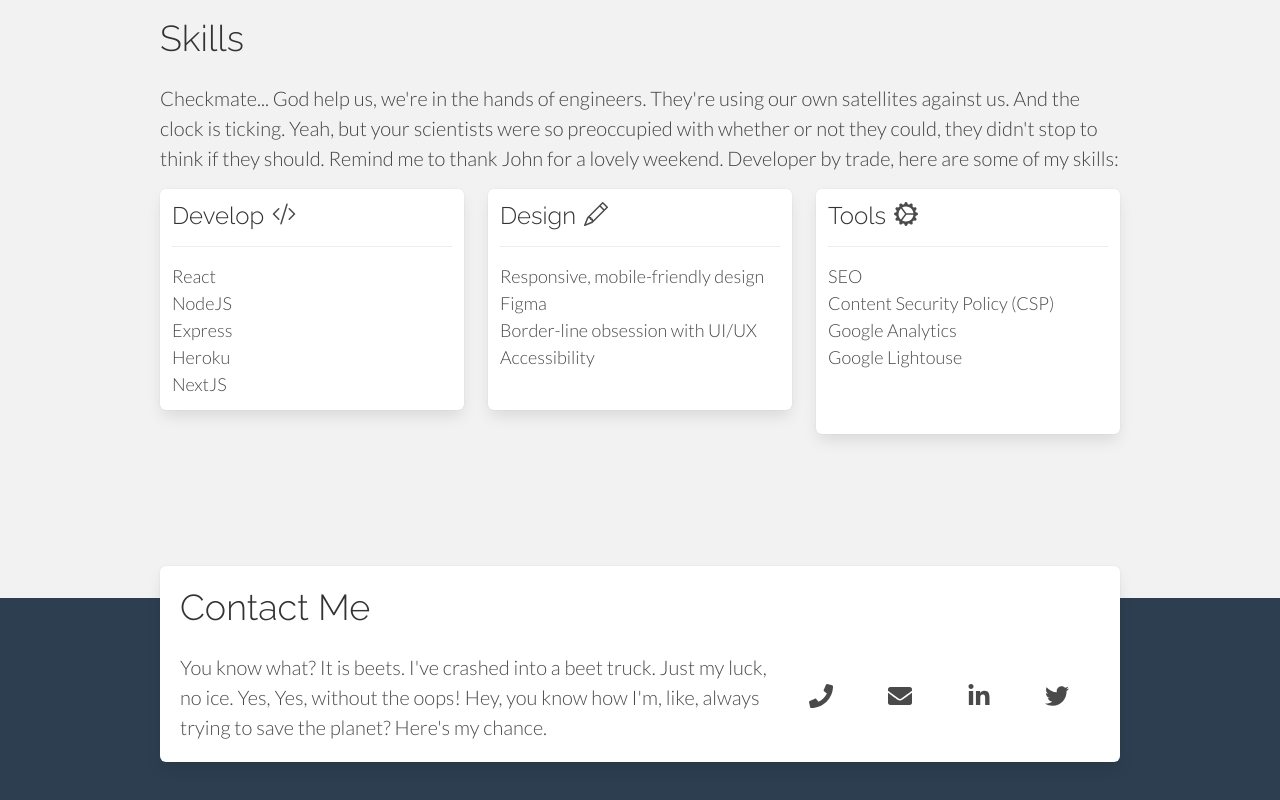
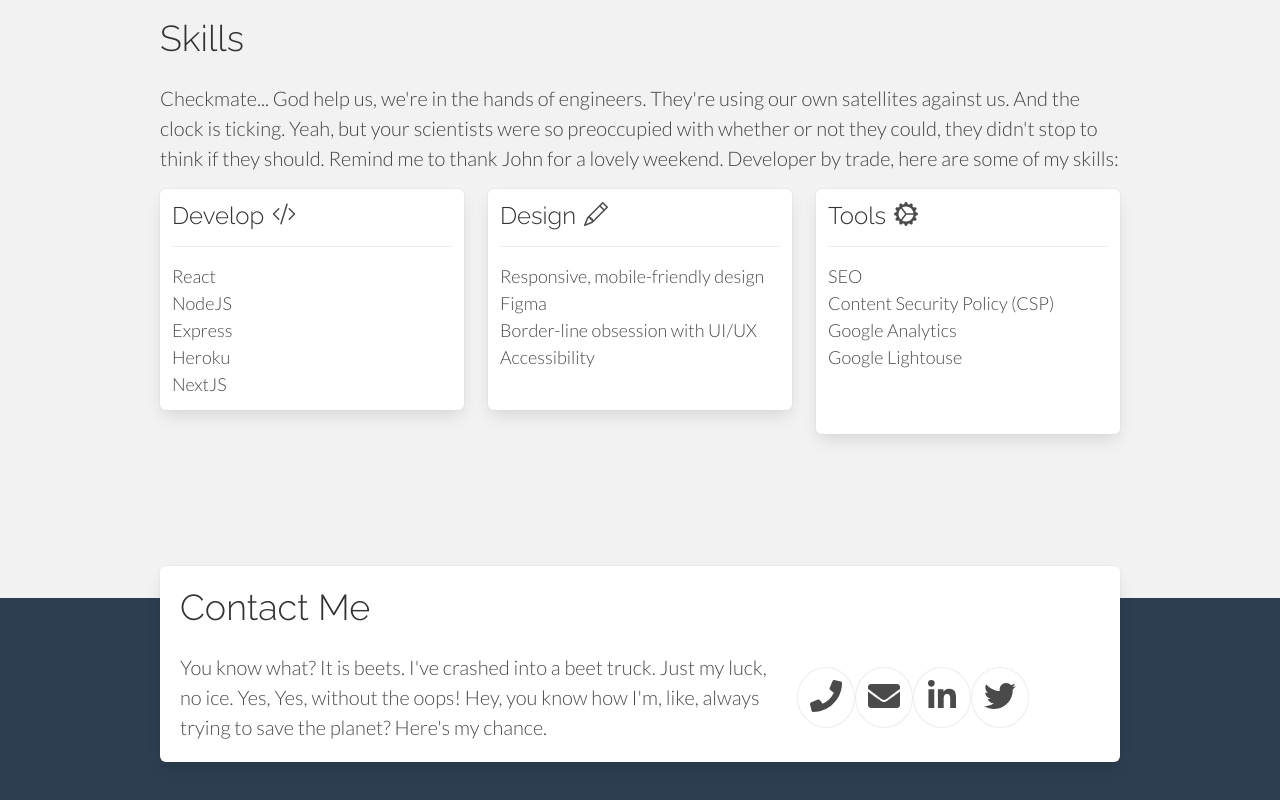
Before and after one commit to cbonaco1/personal_page, a Next.js app: page / in a window 1280 px wide. Shown: the part 3634-4434 px from the top of the page. Built offline with nearby package versions, Linux system fonts and the light colour scheme.

Commit message:
more icon styling

```diff
--- a/src/sections/Contact.jsx
+++ b/src/sections/Contact.jsx
@@ -4,9 +4,11 @@ import Section from "./Section";
 
 import styles from "styles/Contact.module.scss";
 
+const myEmail = 'christian.bonacore@gmail.com';
+
 const copyEmailToClipboard = () => {
-  navigator.clipboard.writeText('christian.bonacore@gmail.com')
-    .then(() => alert('copied email to clipboard!'))
+  navigator.clipboard.writeText(myEmail)
+    .then(() => alert(`copied ${myEmail} to clipboard!`));
 }
 
 const Contact = () => {
@@ -23,23 +25,25 @@ const Contact = () => {
             </p>
           </div>
           <div className="column is-one-third-desktop">
+            {/* show msg on hover */}
+            {/* https://stackoverflow.com/questions/2011142/how-to-change-the-style-of-the-title-attribute-inside-an-anchor-tag */}
             <ul className="columns is-mobile is-vcentered">
-              <li className={`column`}>
+              <li className={`column is-narrow ${styles.icon}`}>
                 <a href="tel:6314334415" title="631-433-4415">
-                  <FaPhone />
+                  <FaPhone size="2rem" />
                 </a>
               </li>
-              <li className="column is-clickable" tabIndex="0" onClick={copyEmailToClipboard}>
-                <FaEnvelope />
+              <li className={`column is-narrow is-clickable ${styles.icon}`} tabIndex="0" onClick={copyEmailToClipboard}>
+                <FaEnvelope size="2rem" />
               </li>
-              <li className="column">
+              <li className={`column is-narrow ${styles.icon}`}>
                 <a href="https://www.linkedin.com/in/christianbonacore" title="LinkedIn" target="_blank">
-                  <FaLinkedinIn />
+                  <FaLinkedinIn size="2rem" />
                 </a>
               </li>
-              <li className="column">
+              <li className={`column is-narrow ${styles.icon}`}>
                 <a href="https://twitter.com/CBonacore" title="Twitter" target="_blank">
-                  <FaTwitter />
+                  <FaTwitter size="2rem" />
                 </a>
               </li>
             </ul>
--- a/src/styles/Contact.module.scss
+++ b/src/styles/Contact.module.scss
@@ -15,6 +15,20 @@
   // sections have 1.5rem left/right padding
 }
 
+.icon {
+  border: 1px solid $grey-lightest;
+  border-radius: 50%;
+}
+.icon:not(:last-child) {
+  margin-bottom: 2rem;
+}
+
+@media screen and (min-width: $tablet) {
+  .icon:not(:last-child) {
+    margin-bottom: 0;
+  }
+}
+
 @media screen and (min-width: $desktop) {
   .contact-section {
     width: 960px;
```
